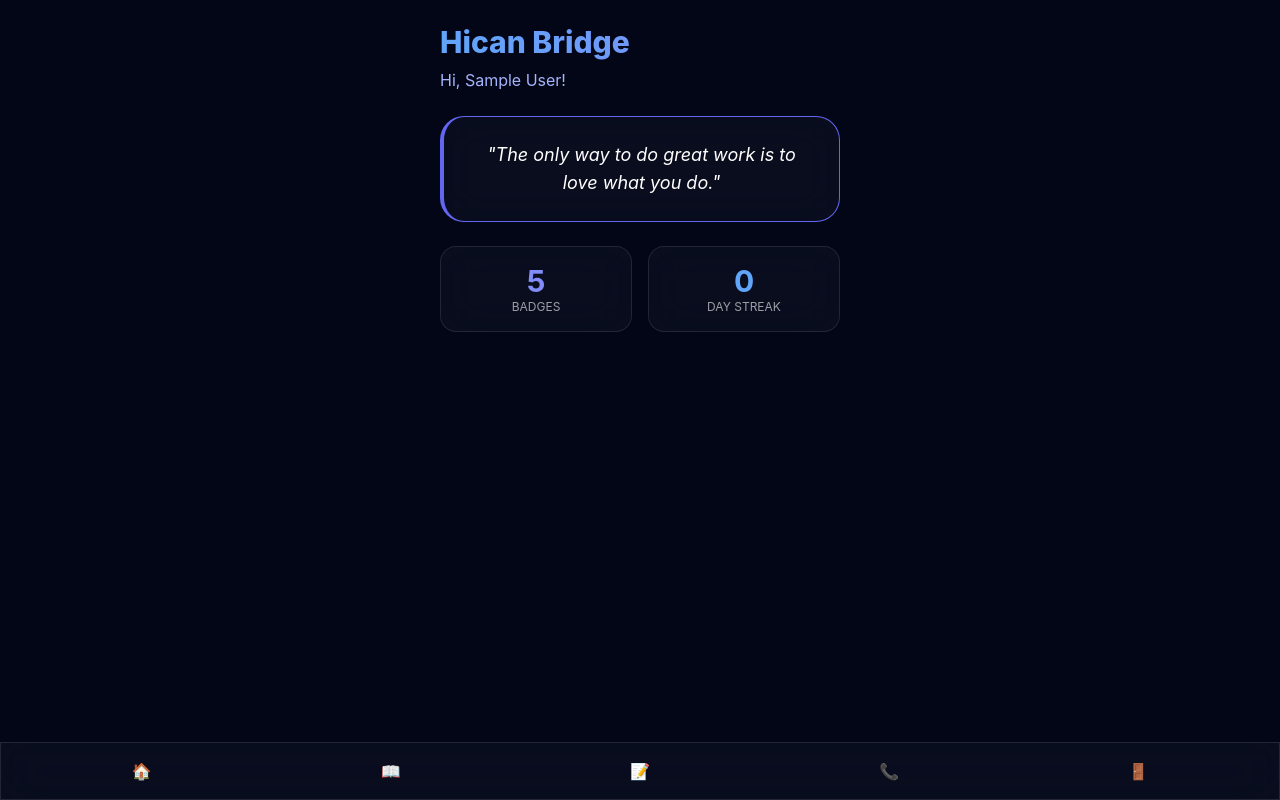
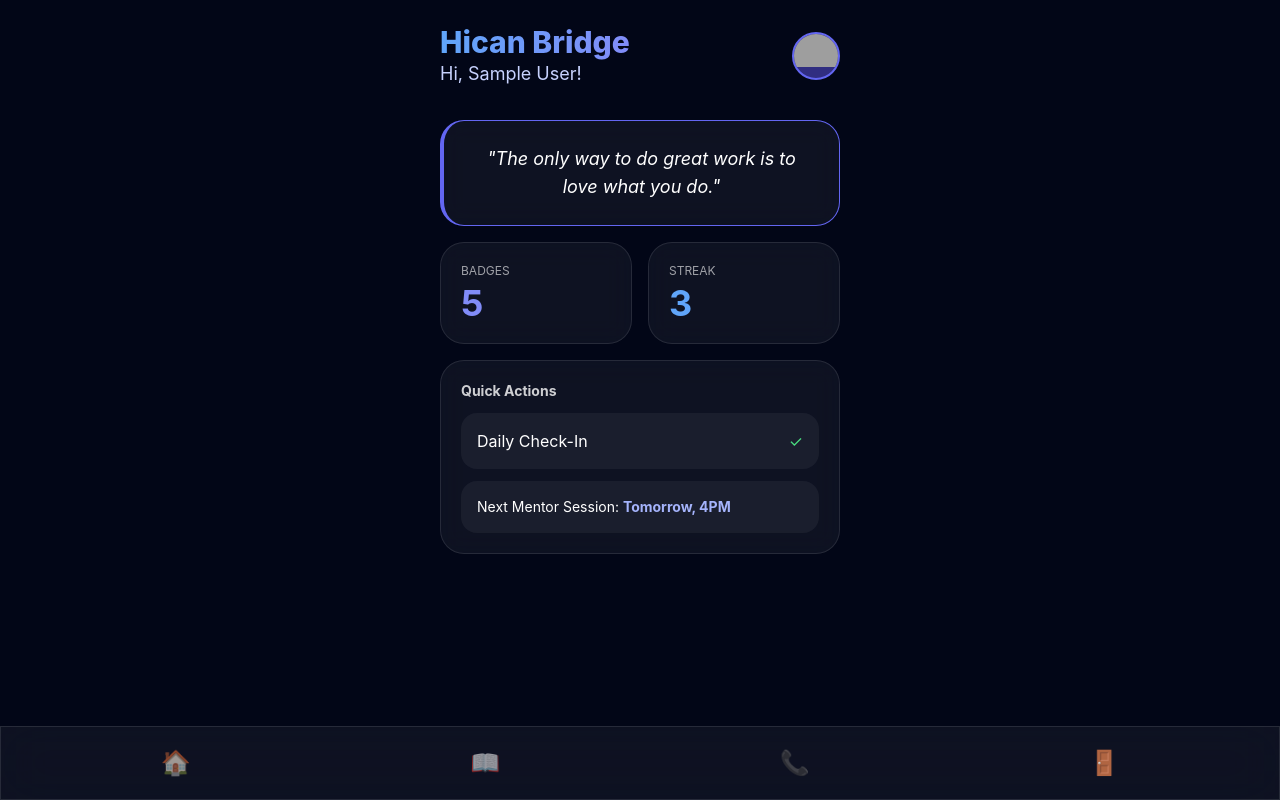
Before and after one commit to happyrev/hican-bridge, a Flask app: page /dashboard in a window 1280 px wide. Run offline with Flask 3, Linux system fonts and the light colour scheme; the visitor is signed in with stand-in values (Sample User, id 1); some libraries are stand-ins or nearby versions; grey boxes are pictures that could not be loaded.

Commit message:
Update dashboard UI: Added status cards, pulse effect for mic, improved typography/nav

```diff
--- a/templates/dashboard.html
+++ b/templates/dashboard.html
@@ -2,85 +2,94 @@
 <html lang="en">
 <head>
     <meta charset="UTF-8">
+    <meta name="viewport" content="width=device-width, initial-scale=1.0">
     <title>Hican Bridge</title>
-    <link rel="manifest" href="/static/manifest.json">
-    <meta name="apple-mobile-web-app-capable" content="yes">
-    <meta name="apple-mobile-web-app-status-bar-style" content="black-translucent">
     <script src="https://cdn.tailwindcss.com"></script>
     <style>
         body { background: #0f172a; color: white; font-family: 'Inter', sans-serif; }
-        .glass { background: rgba(255, 255, 255, 0.03); backdrop-filter: blur(20px); border: 1px solid rgba(255,255,255,0.1); }
+        .glass { background: rgba(255, 255, 255, 0.05); backdrop-filter: blur(12px); border: 1px solid rgba(255,255,255,0.1); }
         .gradient-text { background: linear-gradient(to right, #60a5fa, #818cf8); -webkit-background-clip: text; -webkit-text-fill-color: transparent; }
         .tab-content { display: none; }
         .tab-content.active { display: block; }
+        .pulse { animation: pulse-glow 2s infinite; }
+        @keyframes pulse-glow { 0% { box-shadow: 0 0 0 0 rgba(79, 70, 229, 0.7); } 70% { box-shadow: 0 0 0 20px rgba(79, 70, 229, 0); } 100% { box-shadow: 0 0 0 0 rgba(79, 70, 229, 0); } }
     </style>
 </head>
-<body class="bg-slate-950 pb-20">
+<body class="bg-slate-950 pb-24">
     <div class="max-w-md mx-auto p-6">
-        <h1 class="text-3xl font-extrabold mb-2 gradient-text">Hican Bridge</h1>
-        <p class="text-indigo-300 mb-6">Hi, {{ user.name }}!</p>
+        <!-- Header -->
+        <header class="flex items-center justify-between mb-8">
+            <div>
+                <h1 class="text-3xl font-extrabold gradient-text">Hican Bridge</h1>
+                <p class="text-indigo-200 text-lg">Hi, {{ user.name }}!</p>
+            </div>
+            <div class="w-12 h-12 rounded-full bg-indigo-900 border-2 border-indigo-500 overflow-hidden">
+                <img src="https://ui-avatars.com/api/?name={{ user.name }}&background=312e81&color=fff" alt="Profile">
+            </div>
+        </header>
 
         <!-- Home Tab -->
-        <div id="tab-home" class="tab-content active">
-            <div class="glass p-6 rounded-3xl mb-6 text-center border-l-4 border-indigo-500">
+        <div id="tab-home" class="tab-content active space-y-4">
+            <div class="glass p-6 rounded-3xl text-center border-l-4 border-indigo-500">
                 <p class="italic text-lg">"{{ quote }}"</p>
             </div>
+
             <div class="grid grid-cols-2 gap-4">
-                <div class="glass p-4 rounded-2xl text-center">
-                    <p class="text-3xl font-bold text-indigo-400">5</p>
-                    <p class="text-xs uppercase opacity-60">Badges</p>
+                <div class="glass p-5 rounded-3xl">
+                    <p class="text-xs uppercase opacity-60 mb-1">Badges</p>
+                    <p class="text-4xl font-bold text-indigo-400">5</p>
                 </div>
-                <div class="glass p-4 rounded-2xl text-center">
-                    <p class="text-3xl font-bold text-blue-400" id="streak-count">0</p>
-                    <p class="text-xs uppercase opacity-60">Day Streak</p>
+                <div class="glass p-5 rounded-3xl">
+                    <p class="text-xs uppercase opacity-60 mb-1">Streak</p>
+                    <p class="text-4xl font-bold text-blue-400">3</p>
+                </div>
+            </div>
+
+            <!-- Status Cards -->
+            <div class="glass p-5 rounded-3xl">
+                <h3 class="text-sm font-bold opacity-80 mb-3">Quick Actions</h3>
+                <div class="space-y-3">
+                    <button class="w-full text-left p-4 bg-white/5 rounded-2xl flex justify-between items-center hover:bg-white/10 transition">
+                        <span>Daily Check-In</span>
+                        <span class="text-green-400">✓</span>
+                    </button>
+                    <div class="p-4 bg-white/5 rounded-2xl">
+                        <p class="text-sm">Next Mentor Session: <span class="font-bold text-indigo-300">Tomorrow, 4PM</span></p>
+                    </div>
                 </div>
             </div>
         </div>
 
         <!-- Reading Tab -->
-        <div id="tab-reading" class="tab-content">
+        <div id="tab-reading" class="tab-content space-y-4">
             <h2 class="text-xl font-bold mb-4">Reading Journey</h2>
-            <a href="/static/daring_greatly.pdf" target="_blank" class="block p-4 bg-blue-600 rounded-xl hover:bg-blue-500 transition text-center font-bold mb-6">
-                📖 Read Daring Greatly PDF
-            </a>
-            <h3 class="font-bold mb-2">Month-Long Reading Plan</h3>
             {% for day, info in daily_plan.items() %}
-            <div class="glass p-4 rounded-2xl mb-4">
-                <p class="font-bold">Week/Chapter {{ day }}</p>
-                <p class="text-xs opacity-60">Pages: {{ info.pages }}</p>
-                <p class="text-sm opacity-90 mt-2">{{ info.question }}</p>
-                <input id="ans-{{ day }}" class="w-full p-2 mt-2 bg-slate-900 rounded text-sm" placeholder="Your reflection...">
-                <button onclick="submitQuiz('{{ day }}')" class="mt-2 w-full bg-green-600 py-1 rounded text-sm font-bold">Submit</button>
+            <div class="glass p-5 rounded-3xl">
+                <p class="font-bold text-indigo-300">Chapter {{ day }}</p>
+                <p class="text-sm opacity-80 mt-1">{{ info.question }}</p>
+                <input id="ans-{{ day }}" class="w-full p-3 mt-3 bg-slate-900/50 rounded-2xl border border-white/10 text-sm" placeholder="Your reflection...">
+                <button onclick="submitQuiz('{{ day }}')" class="mt-3 w-full bg-indigo-600 py-3 rounded-2xl text-sm font-bold hover:bg-indigo-500 transition">Submit Reflection</button>
             </div>
             {% endfor %}
         </div>
 
-        <!-- Weekly Report Tab -->
-        <div id="tab-report" class="tab-content">
-            <h2 class="text-xl font-bold mb-4">Weekly Firm Report</h2>
-            <form action="/submit-report" method="POST">
-                <textarea name="report" class="w-full p-4 bg-slate-900 rounded-xl text-white border border-white/10" rows="4" placeholder="How did your week at the firm go?"></textarea>
-                <button type="submit" class="mt-4 w-full bg-blue-600 py-3 rounded-2xl font-bold">Submit Report</button>
-            </form>
-        </div>
-
         <!-- Mentor Tab -->
-        <div id="tab-mentor" class="tab-content text-center">
-            <h2 class="text-xl font-bold mb-6">AI Mentor</h2>
-            <div id="status" class="mb-4 text-sm opacity-70">Ready to listen</div>
-            <button id="recordBtn" class="w-24 h-24 rounded-full bg-indigo-600 flex items-center justify-center text-4xl shadow-lg mx-auto hover:bg-indigo-500 transition">🎤</button>
-            <p class="mt-4 opacity-70">Tap to talk to your mentor</p>
+        <div id="tab-mentor" class="tab-content text-center pt-10">
+            <div class="glass p-8 rounded-3xl inline-block w-full">
+                <h2 class="text-xl font-bold mb-6">AI Mentor</h2>
+                <button id="recordBtn" class="w-32 h-32 rounded-full bg-indigo-600 flex items-center justify-center text-5xl shadow-xl mx-auto transition">🎤</button>
+                <p id="status" class="mt-6 text-indigo-200 font-medium">Tap to start mentoring</p>
+            </div>
         </div>
     </div>
 
     <!-- Bottom Nav -->
-    <div class="fixed bottom-0 w-full glass p-4 flex justify-around border-t border-white/10">
-        <button onclick="switchTab('home')">🏠</button>
-        <button onclick="switchTab('reading')">📖</button>
-        <button onclick="switchTab('report')">📝</button>
-        <button onclick="switchTab('mentor')">📞</button>
-        <a href="/logout">🚪</a>
-    </div>
+    <nav class="fixed bottom-0 w-full glass p-5 flex justify-around border-t border-white/10 backdrop-blur-xl">
+        <button onclick="switchTab('home')" class="text-2xl opacity-60 hover:opacity-100">🏠</button>
+        <button onclick="switchTab('reading')" class="text-2xl opacity-60 hover:opacity-100">📖</button>
+        <button onclick="switchTab('mentor')" class="text-2xl opacity-60 hover:opacity-100">📞</button>
+        <a href="/logout" class="text-2xl">🚪</a>
+    </nav>
 
     <script src="https://cdnjs.cloudflare.com/ajax/libs/socket.io/4.7.5/socket.io.min.js"></script>
     <script>
@@ -94,14 +103,14 @@
             mediaRecorder.ondataavailable = (e) => socket.emit('audio_data', e.data);
             mediaRecorder.start(1000);
             document.getElementById('status').innerText = 'Listening...';
-            recordBtn.innerText = '⏹️';
+            recordBtn.classList.add('pulse');
         }
 
         recordBtn.onclick = () => {
             if (mediaRecorder && mediaRecorder.state === 'recording') {
                 mediaRecorder.stop();
                 document.getElementById('status').innerText = 'Processing...';
-                recordBtn.innerText = '🎤';
+                recordBtn.classList.remove('pulse');
             } else {
                 requestCall();
             }
```
